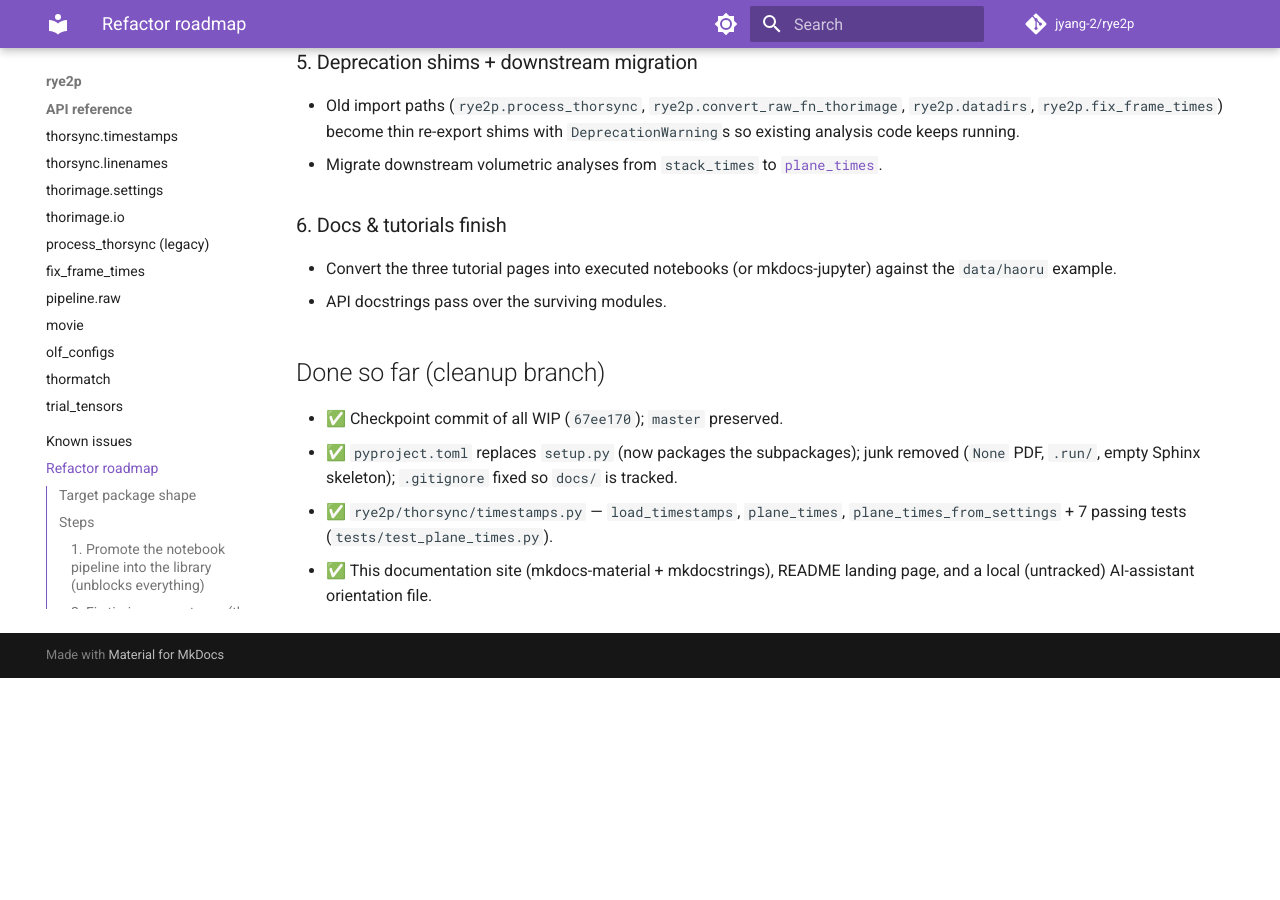
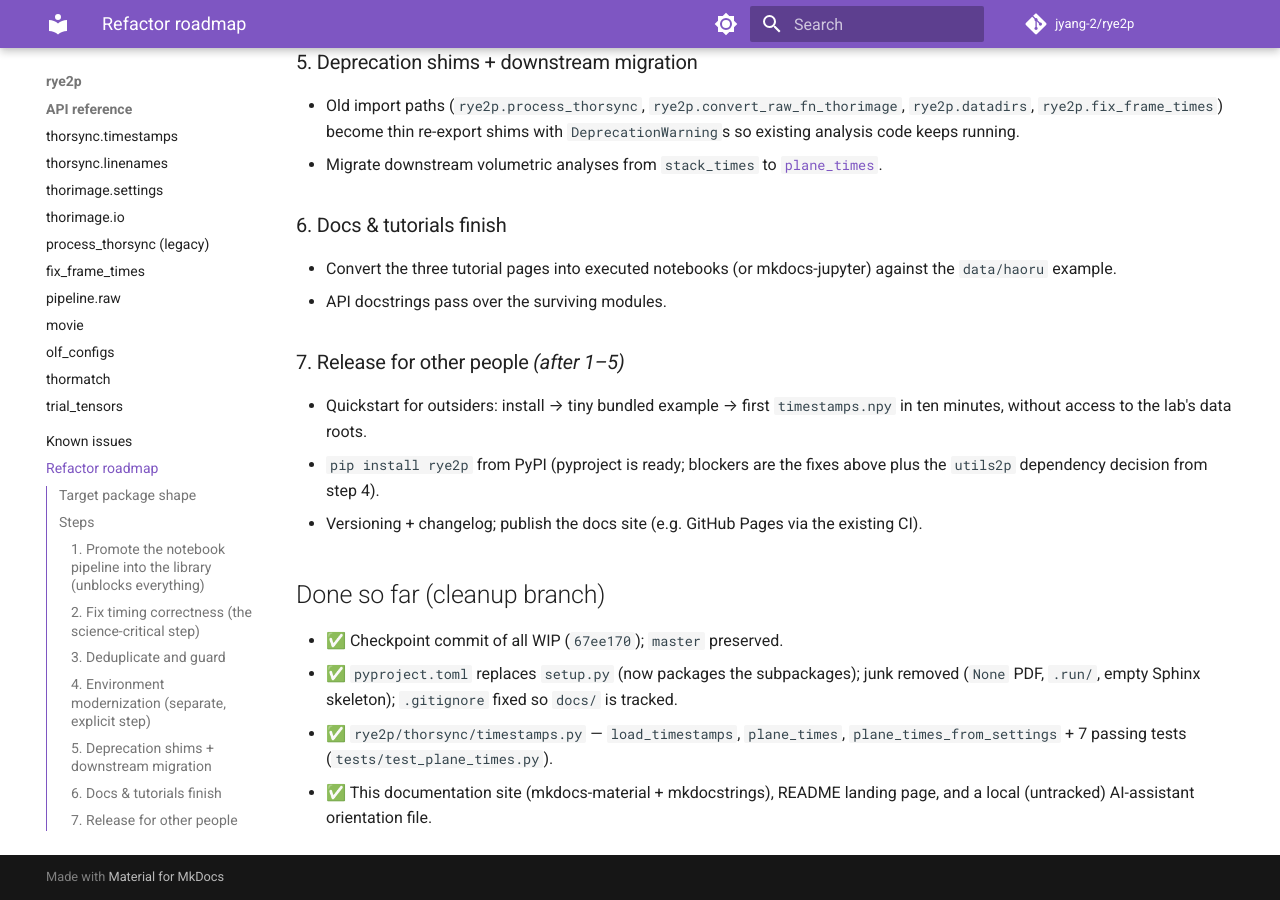
Before and after one commit to jyang-2/rye2p, an MkDocs documentation site: the page built from docs/roadmap.md, in a window 1280 px wide and 900 px high, scrolled down 1541 px. Built offline with MkDocs 1.6.1 and Material for MkDocs 9.7.7, drawn with Linux system fonts in a browser that asks for light colours; comment, search, counter and statistics services are not loaded; before the commit the page ends 2219 px from its top, so only the background shows below that.

Commit message:
Queue ThorSync ground-truth check as next action; add release step to roadmap
Next session verifies the docs' account of every ThorSync line against a
real .h5 before code changes. Roadmap gains step 7 (PyPI release,
outsider quickstart, published docs) after the architecture/fix steps.

```diff
--- a/docs/roadmap.md
+++ b/docs/roadmap.md
@@ -75,6 +75,14 @@ deleted (it stays recoverable in git history).
   against the `data/haoru` example.
 - API docstrings pass over the surviving modules.
 
+### 7. Release for other people  *(after 1–5)*
+- Quickstart for outsiders: install → tiny bundled example → first
+  `timestamps.npy` in ten minutes, without access to the lab's data roots.
+- `pip install rye2p` from PyPI (pyproject is ready; blockers are the fixes
+  above plus the `utils2p` dependency decision from step 4).
+- Versioning + changelog; publish the docs site (e.g. GitHub Pages via the
+  existing CI).
+
 ## Done so far (cleanup branch)
 
 - ✅ Checkpoint commit of all WIP (`67ee170`); `master` preserved.
```
Also changed, not shown: WORKLOG.md (+7 -2 lines).
